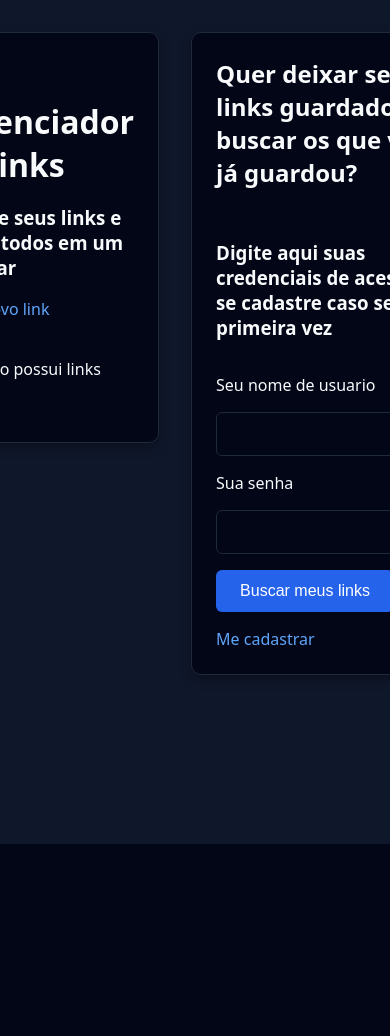
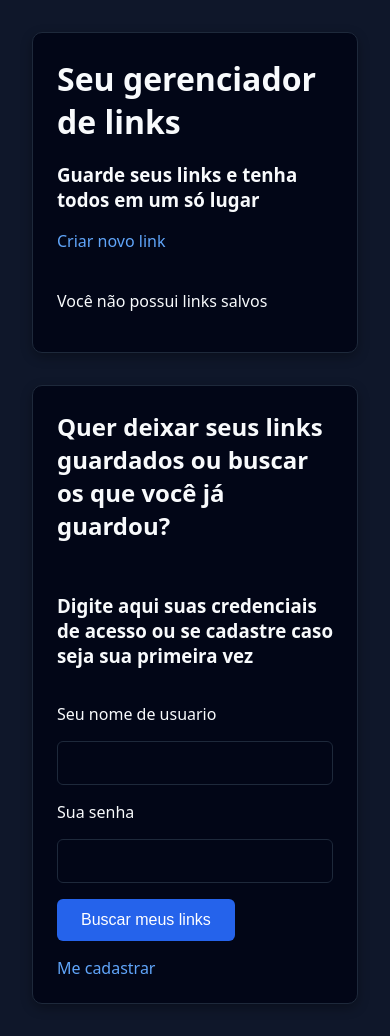
Before and after one commit to JoseFranciscoDev/gerenciador-de-links, a Django app: page / in a window 390 px wide; the page is wider, and only the part inside the window is pictured. Before the commit the page ends 844 px from the top of that part, so only its background shows below. Run offline with Django 5.2, Linux system fonts and the light colour scheme; parts of the project's set-up code (start-up, migrations or seed data) failed here and were passed over.

```diff
--- a/static/home/home.css
+++ b/static/home/home.css
@@ -41,7 +41,6 @@
 * {
   box-sizing: border-box;
 }
-
 body {
   margin: 0;
   min-height: 100vh;
@@ -79,6 +78,12 @@ a:hover {
   display: flex;
   gap: var(--space-8);
   align-items: flex-start;
+}
+
+@media (max-width: 768px) {
+  .container-pai {
+    flex-direction: column;
+  }
 }
 
 .surface {
```
Also changed, not shown: 1 other file.
